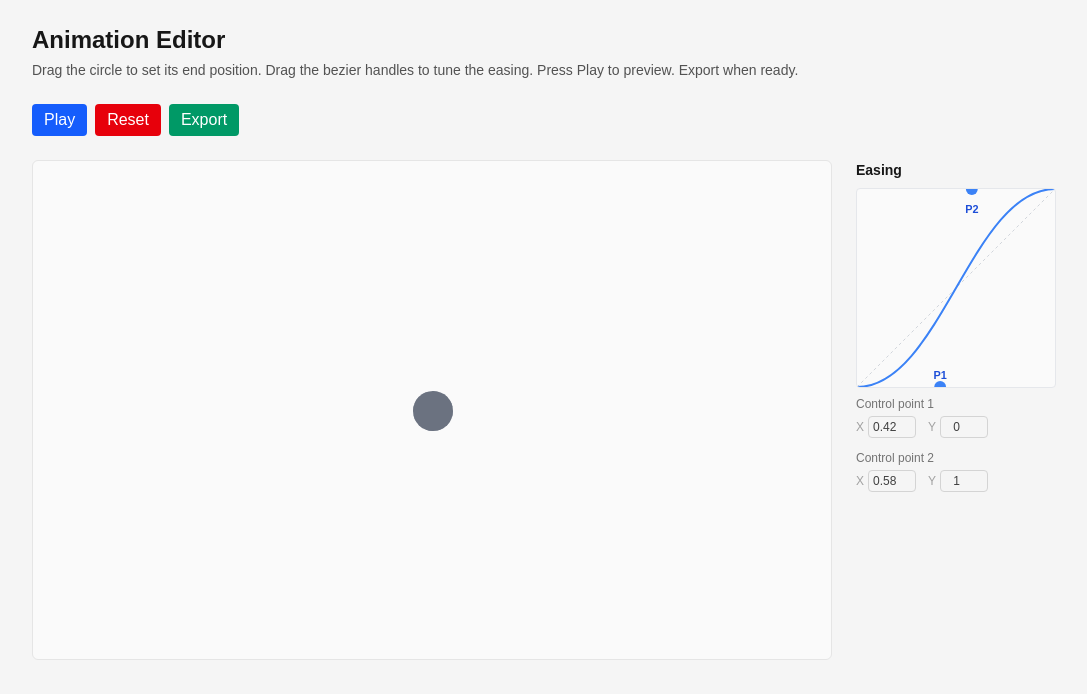
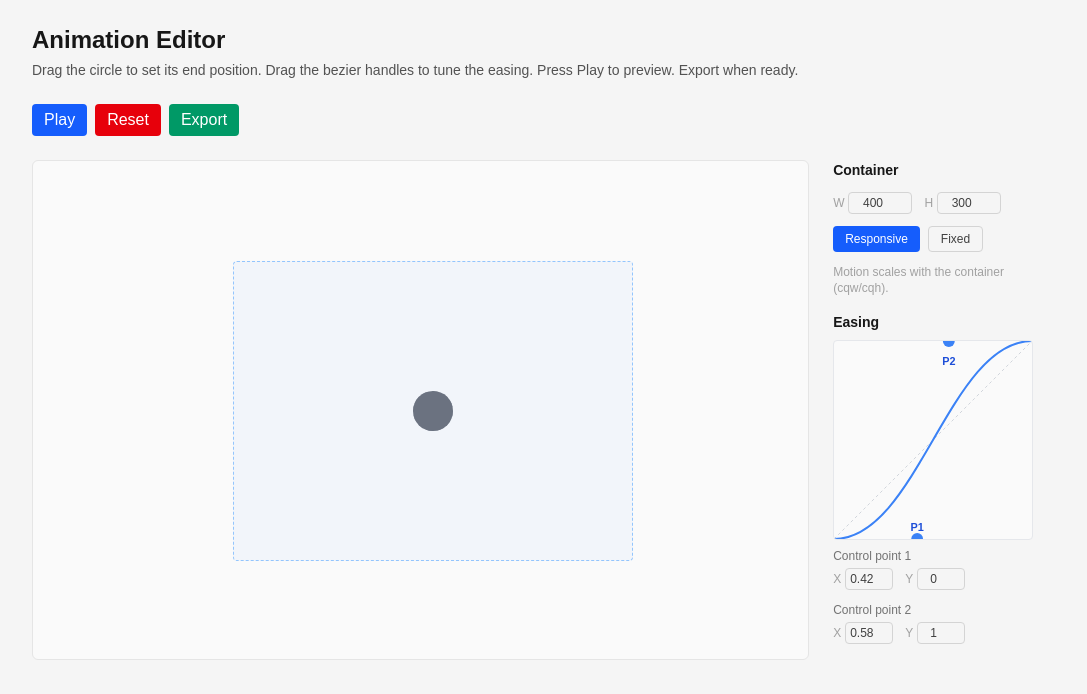
Before and after one commit to cathrinecath/animation-editor, a Next.js app: page / in a window 1280 px wide. Shown: the top 694 px of the page, without its empty margins (96-1183 px from the left). Built offline with nearby package versions, Linux system fonts and the light colour scheme.

Commit message:
feat(editor): show the container box on the stage and wire in ContainerPanel

```diff
--- a/app/page.tsx
+++ b/app/page.tsx
@@ -3,6 +3,8 @@
 import { useEffect, useState } from "react";
 import { Stage } from "@/components/editor/stage";
 import { Circle } from "@/components/editor/circle";
+import { ContainerBox } from "@/components/editor/container-box";
+import { ContainerPanel } from "@/components/editor/container-panel";
 import { EasingEditor } from "@/components/editor/easing-editor";
 import { Controls } from "@/components/editor/controls";
 import { ExportPanel } from "@/components/editor/export-panel";
@@ -33,12 +35,16 @@ export default function EditorPage() {
 
         <div className="flex gap-6 items-start">
           <Stage>
+            <ContainerBox />
             <Circle elementId="circle-1" />
           </Stage>
 
-          <div className="flex flex-col gap-2">
-            <h2 className="text-sm font-semibold text-neutral-900">Easing</h2>
-            <EasingEditor animationId="anim-1" trackIndex={0} />
+          <div className="flex flex-col gap-4">
+            <ContainerPanel animationId="anim-1" />
+            <div className="flex flex-col gap-2">
+              <h2 className="text-sm font-semibold text-neutral-900">Easing</h2>
+              <EasingEditor animationId="anim-1" trackIndex={0} />
+            </div>
           </div>
         </div>
 
--- /dev/null
+++ b/components/editor/container-box.tsx
@@ -0,0 +1,34 @@
+"use client";
+
+import { useEditorStore } from "@/lib/editor/store";
+
+const STAGE_WIDTH = 800;
+const STAGE_HEIGHT = 500;
+
+/**
+ * The visible reference frame for motion: the exported container, drawn centered
+ * in the stage. Its size comes from the store and is edited via ContainerPanel.
+ * Purely a design aid — it is not interactive in Phase 1 (resize via the panel).
+ */
+export function ContainerBox() {
+  const container = useEditorStore((s) => s.project.container);
+  const left = (STAGE_WIDTH - container.width) / 2;
+  const top = (STAGE_HEIGHT - container.height) / 2;
+
+  return (
+    <div
+      data-testid="container-box"
+      style={{
+        position: "absolute",
+        left,
+        top,
+        width: container.width,
+        height: container.height,
+        border: "1px dashed #93c5fd",
+        borderRadius: 4,
+        background: "rgba(59, 130, 246, 0.04)",
+        pointerEvents: "none",
+      }}
+    />
+  );
+}
```
Also changed, not shown: 1 other file (tests, documents, lock files or other folders).
